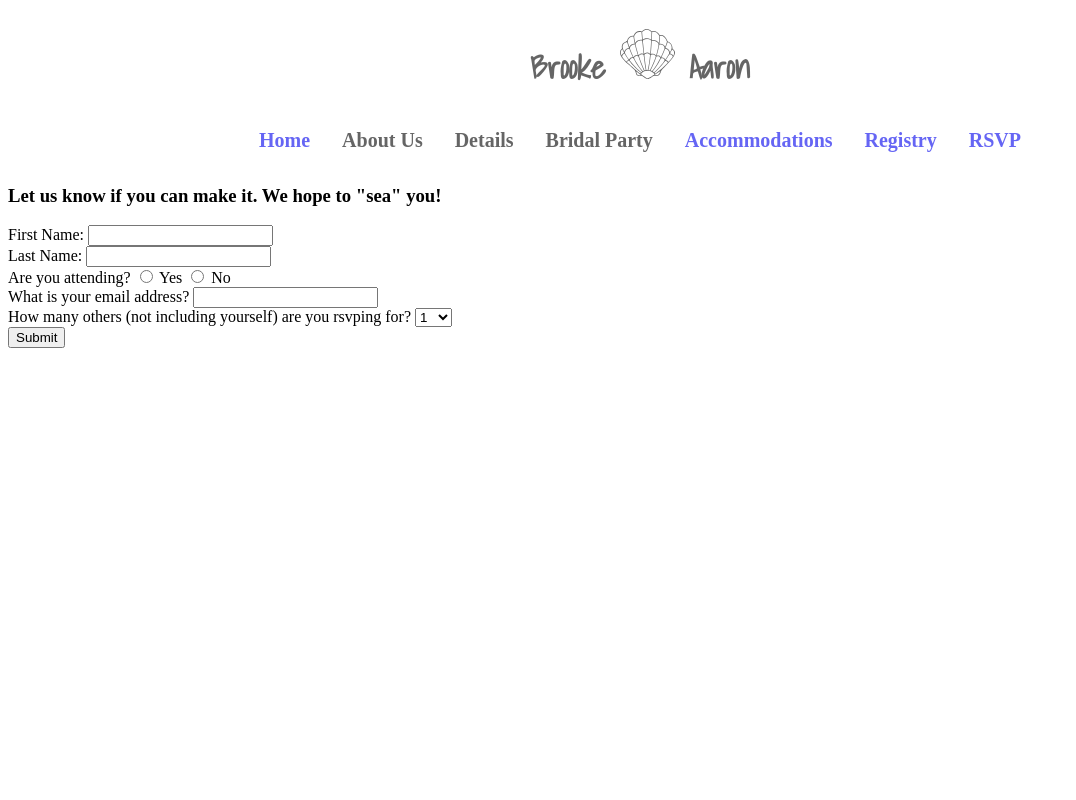
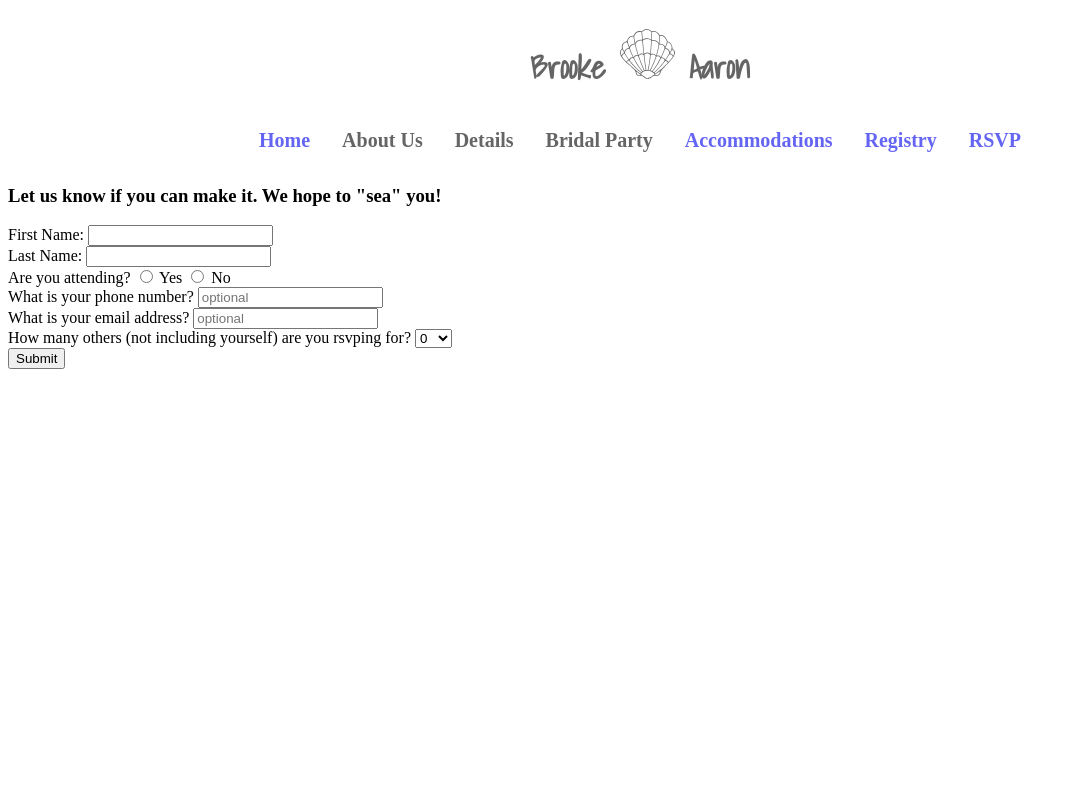
Before and after one commit to Jesskos/blissfully-webbed, a Flask app: page /rsvp in a window 1280 px wide. Shown: the whole page, without its empty margins (0-1076 px from the left). Run offline with Flask 2, Linux system fonts and the light colour scheme; some web fonts are replaced.

Commit message:
working in AJAX request to server with info from form

```diff
--- a/static/index.js
+++ b/static/index.js
@@ -2,6 +2,21 @@
 function submitRSVP(evt) {
 	evt.preventDefault();
 	console.log(evt)
+
+
+	formValues = $('form').serializeArray()
+	let guestInfo = {
+		"first": formValues[0]["value"],
+		"last": formValues[1]["value"],
+		"rsvp": formValues[2]["value"],
+		"phone": formValues[3]["value"],
+		"email": formValues[4]["value"]
+	}
+
+	let otherRsvps = $('#other-rsvps').find(":selected").text();
+
+	console.log(otherRsvps);
+	console.log(guestInfo)
 }
 
 
--- a/templates/rsvp.html
+++ b/templates/rsvp.html
@@ -4,16 +4,23 @@
 
 {% block content %}
 
+
+<body class="rsvp-bg">
+  </body>
+
 <div class="container-rsvp">
   <h3> Let us know if you can make it. We hope to "sea" you!</h3>
-  <form action="/rsvp_response"class="rsvp-form" method="post">
-  	First Name: <input type="text" name="fname"><br>
-  	Last Name: <input type="text" name="lname"><br>
-    Are you attending? <input type="radio" name="rsvp" value="yes"> Yes
+  <form action="/rsvp_response" class="rsvp-form" method="post">
+  	First Name: <input type="text" name="fname" id="first-name"><br>
+  	Last Name: <input type="text" name="lname" id="last-name"><br>
+    Are you attending?
+    <input type="radio" name="rsvp" value="yes"> Yes
     <input type="radio" name="rsvp" value="no"> No <br>
-     What is your email address? <input type="text" name="email"> <br>
+     What is your phone number? <input type="text" name="phone" placeholder="optional"> <br>
+     What is your email address? <input type="text" name="email" placeholder="optional"> <br>
      How many others (not including yourself) are you rsvping for?
-     <select>
+     <select id="other-rsvps">
+      <option value="0">0</option>
   		<option value="1">1</option>
   		<option value="2">2</option>
   		<option value="3">3</option>
@@ -24,11 +31,11 @@
   		<option value="8">8</option>
   		<option value="9">9</option>
   		<option value="10">10</option>
-	 </select>
-	 <br>
+	  </select>
+	  <br>
     <input type="submit" value="Submit">
   </form>
 
-
+<script src="https://code.jquery.com/jquery.js"></script>
 <script src="/static/index.js"></script>
 {% endblock %}
```
